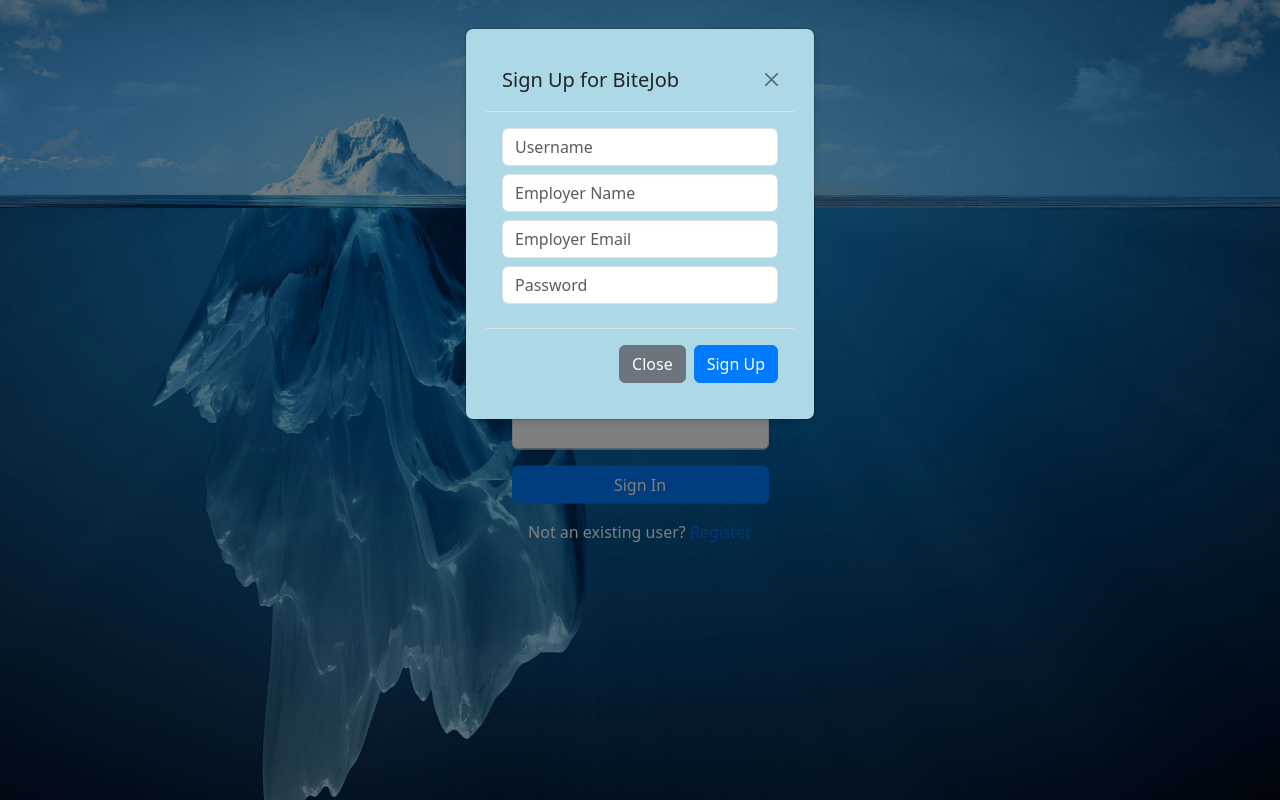
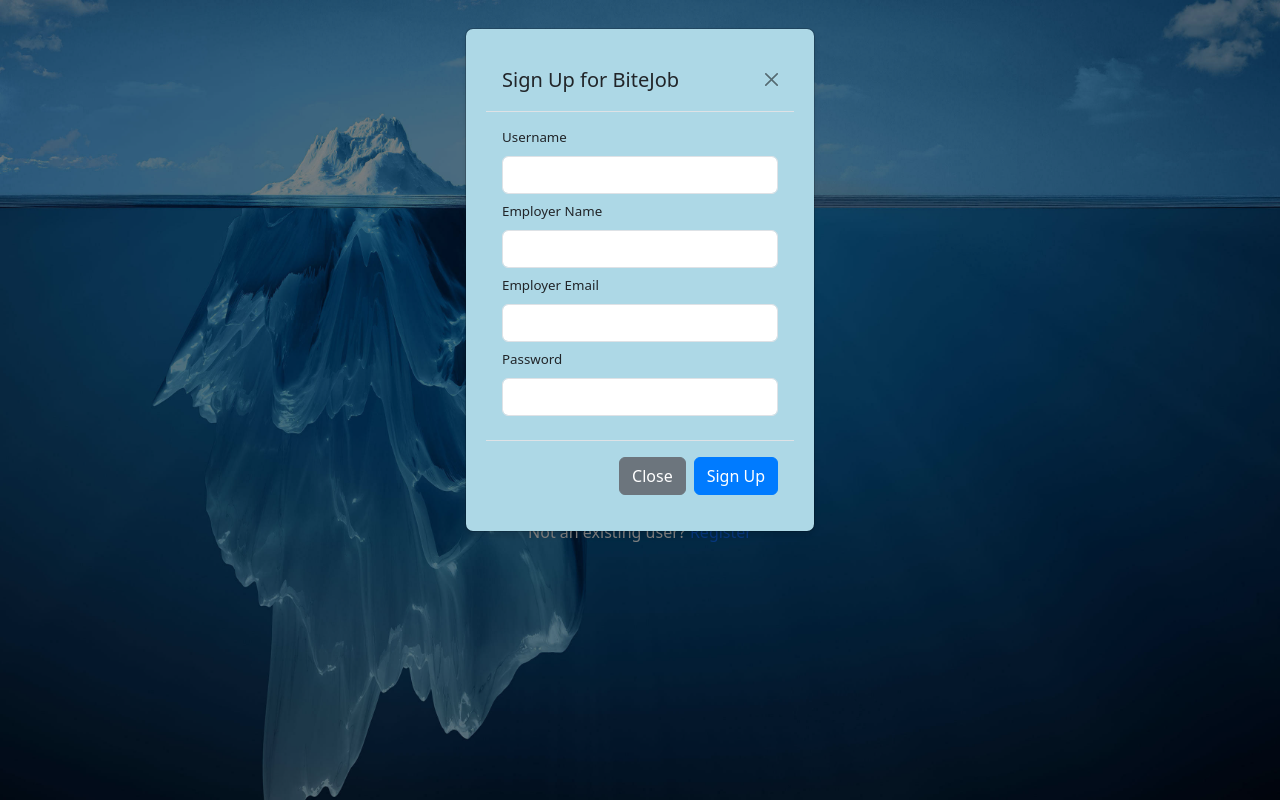
Before and after one commit to PKHubmaster/WPF2_portfolio_webapp, a Next.js app: page / in a window 1280 px wide. Both pictures are taken after a click on the button "Register". Built offline with nearby package versions, Linux system fonts and the light colour scheme.

Commit message:
spinning wheel animation login and signup

```diff
--- a/src/app/api/auth/signup/route.ts
+++ b/src/app/api/auth/signup/route.ts
@@ -12,8 +12,8 @@
 
   try {
     await mongoose.connect(process.env.MONGODB_URI as string, {
-      connectTimeoutMS: 1500, // Timeout for connection attempt
-      serverSelectionTimeoutMS: 1500, // Timeout for server selection
+      connectTimeoutMS: 2500, // Timeout for connection attempt
+      serverSelectionTimeoutMS: 2500, // Timeout for server selection
     });
     console.log('Connected to MongoDB Atlas');
   } catch (err) {
--- a/src/app/landing_page/page.tsx
+++ b/src/app/landing_page/page.tsx
@@ -3,12 +3,12 @@
 import 'bootstrap/dist/css/bootstrap.min.css';
 import { useRouter } from 'next/navigation';
 import './home.css'; // Import the custom CSS file
-import { motion, AnimatePresence } from 'framer-motion';
 
 const LoginForm = () => {
   const [systemUserName, setSystemUserName] = useState('');
   const [password, setPassword] = useState('');
   const [error, setError] = useState('');
+  const [successMessage, setSuccessMessage] = useState('');
   const [showSignUp, setShowSignUp] = useState(false);
   const [newUser, setNewUser] = useState({
     systemUserName: '',
@@ -16,11 +16,12 @@
     employerEmail: '',
     password: '',
   });
-  const [modalVisible, setModalVisible] = useState(false);
+  const [loading, setLoading] = useState(false); // State to control spinner visibility
   const router = useRouter();
 
   const handleLogin = async () => {
     setError('');
+    setLoading(true); // Show spinner
     try {
       const res = await fetch('/api/auth/login', {
         method: 'POST',
@@ -29,6 +30,7 @@
       });
 
       const data = await res.json();
+      setLoading(false); // Hide spinner
       if (res.ok) {
         localStorage.setItem('systemUserId', data.systemUserId);
         router.push('/home');
@@ -36,6 +38,7 @@
         setError(data.error || 'Login failed');
       }
     } catch (err) {
+      setLoading(false); // Hide spinner
       setError('Something went wrong. Try again.');
     }
   };
@@ -47,6 +50,8 @@
 
   const handleSignUp = async () => {
     setError('');
+    setSuccessMessage('');
+    setLoading(true); // Show spinner
     try {
       const res = await fetch('/api/auth/signup', {
         method: 'POST',
@@ -61,14 +66,19 @@
       });
 
       const data = await res.json();
+      setLoading(false); // Hide spinner
       if (res.ok) {
-        setModalVisible(true);
-        setTimeout(() => setModalVisible(false), 2000); // Fade out after 2 seconds
-        setShowSignUp(false);
+        setSuccessMessage('New user signed up successfully! You may log in.');
+        setTimeout(() => {
+          setSuccessMessage('');
+          setShowSignUp(false);
+          router.push('/home'); // Redirect to home after success
+        }, 2500); // Success message stays for 2.5 seconds before redirecting
       } else {
         setError(data.error || 'Sign up failed');
       }
     } catch (err) {
+      setLoading(false); // Hide spinner
       setError('Something went wrong. Try again.');
     }
   };
@@ -96,6 +106,11 @@
           Sign-in to BiteJob
         </h2>
         {error && <p className="text-danger">{error}</p>}
+        {successMessage && (
+          <p className="text-success fade show" style={{ transition: 'opacity 2.5s' }}>
+            {successMessage}
+          </p>
+        )}
 
         <div className="mb-3">
           <label className="form-label">Username</label>
@@ -118,7 +133,11 @@
         </div>
 
         <button type="button" className="btn btn-primary w-100" onClick={handleLogin}>
-          Sign In
+          {loading ? (
+            <div className="spinner-border text-light" role="status"></div>
+          ) : (
+            'Sign In'
+          )}
         </button>
 
         <p className="text-center mt-3" style={{ color: 'white' }}>
@@ -143,39 +162,63 @@
                 <button type="button" className="btn-close" onClick={() => setShowSignUp(false)} />
               </div>
               <div className="modal-body">
-                <input type="text" className="form-control mb-2" name="systemUserName" placeholder="Username" value={newUser.systemUserName} onChange={handleSignUpChange} />
-                <input type="text" className="form-control mb-2" name="employerName" placeholder="Employer Name" value={newUser.employerName} onChange={handleSignUpChange} />
-                <input type="email" className="form-control mb-2" name="employerEmail" placeholder="Employer Email" value={newUser.employerEmail} onChange={handleSignUpChange} />
-                <input type="password" className="form-control mb-2" name="password" placeholder="Password" value={newUser.password} onChange={handleSignUpChange} />
+                <div className="mb-2">
+                  <label className="form-label">Username</label>
+                  <input
+                    type="text"
+                    className="form-control"
+                    name="systemUserName"
+                    value={newUser.systemUserName}
+                    onChange={handleSignUpChange}
+                  />
+                </div>
+                <div className="mb-2">
+                  <label className="form-label">Employer Name</label>
+                  <input
+                    type="text"
+                    className="form-control"
+                    name="employerName"
+                    value={newUser.employerName}
+                    onChange={handleSignUpChange}
+                  />
+                </div>
+                <div className="mb-2">
+                  <label className="form-label">Employer Email</label>
+                  <input
+                    type="email"
+                    className="form-control"
+                    name="employerEmail"
+                    value={newUser.employerEmail}
+                    onChange={handleSignUpChange}
+                  />
+                </div>
+                <div className="mb-2">
+                  <label className="form-label">Password</label>
+                  <input
+                    type="password"
+                    className="form-control"
+                    name="password"
+                    value={newUser.password}
+                    onChange={handleSignUpChange}
+                  />
+                </div>
               </div>
               <div className="modal-footer">
-                <button type="button" className="btn btn-secondary" onClick={() => setShowSignUp(false)}>Close</button>
-                <button type="button" className="btn btn-primary" onClick={handleSignUp}>Sign Up</button>
+                <button type="button" className="btn btn-secondary" onClick={() => setShowSignUp(false)}>
+                  Close
+                </button>
+                <button type="button" className="btn btn-primary" onClick={handleSignUp}>
+                  {loading ? (
+                    <div className="spinner-border text-light" role="status"></div>
+                  ) : (
+                    'Sign Up'
+                  )}
+                </button>
               </div>
             </div>
           </div>
         </div>
       )}
-
-      <AnimatePresence>
-        {modalVisible && (
-          <motion.div
-            className="modal show d-block"
-            initial={{ opacity: 0 }}
-            animate={{ opacity: 1 }}
-            exit={{ opacity: 0 }}
-            style={{ backgroundColor: 'rgba(0, 0, 0, 0.5)' }}
-          >
-            <div className="modal-dialog">
-              <div className="modal-content text-dark">
-                <div className="modal-body text-center">
-                  <p className="text-success">New user signed up successfully! You may log in.</p>
-                </div>
-              </div>
-            </div>
-          </motion.div>
-        )}
-      </AnimatePresence>
     </div>
   );
 };
```
